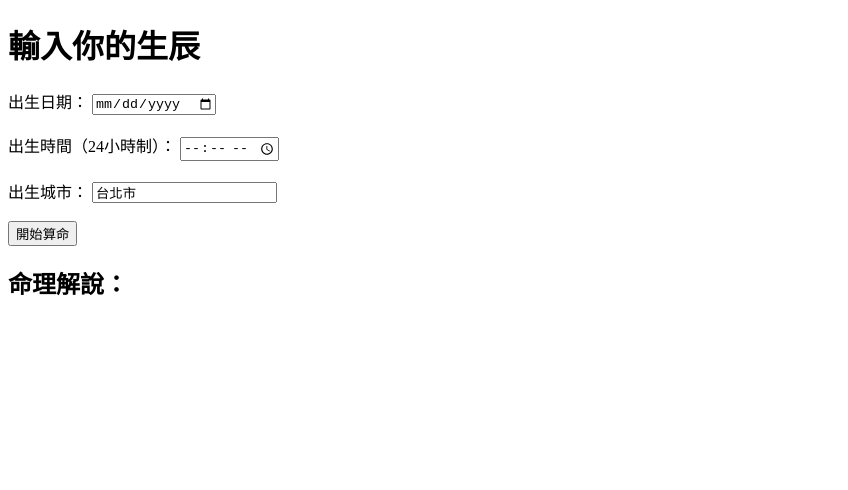
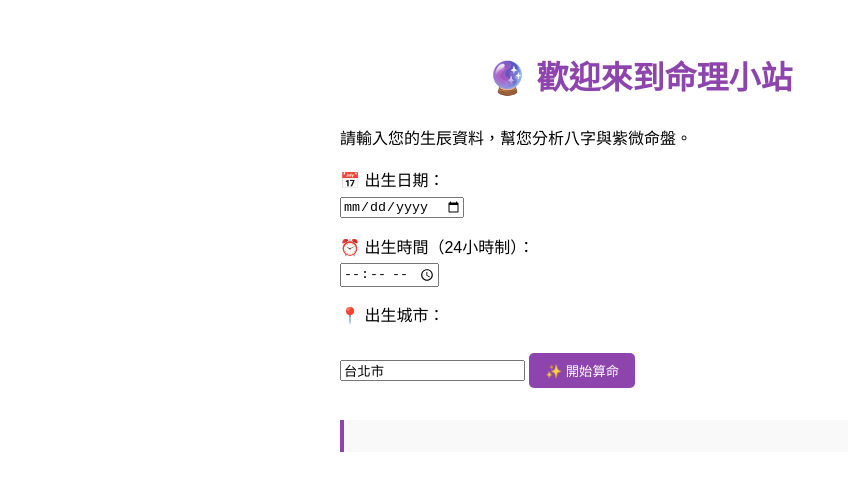
Before and after one commit to Sf7778/bazi-ziwei-webapp, a plain HTML site: page index.html in a window 1280 px wide. Shown: the whole page, without its empty margins (0-848 px from the left). Drawn offline with Linux system fonts and the light colour scheme.

Commit message:
Update index.html

```diff
--- a/index.html
+++ b/index.html
@@ -3,62 +3,93 @@
 <head>
   <meta charset="UTF-8" />
   <meta name="viewport" content="width=device-width, initial-scale=1.0" />
-  <title>八字與紫微算命</title>
+  <title>八字與紫微命理小站</title>
+  <style>
+    body {
+      font-family: sans-serif;
+      max-width: 600px;
+      margin: auto;
+      padding: 2rem;
+      line-height: 1.6;
+    }
+    h1 {
+      text-align: center;
+      color: #8e44ad;
+    }
+    label {
+      display: block;
+      margin-top: 1rem;
+    }
+    button {
+      margin-top: 1.5rem;
+      padding: 0.5rem 1rem;
+      background-color: #8e44ad;
+      color: white;
+      border: none;
+      border-radius: 5px;
+      cursor: pointer;
+    }
+    button:hover {
+      background-color: #732d91;
+    }
+    #result {
+      margin-top: 2rem;
+      white-space: pre-wrap;
+      background: #f9f9f9;
+      padding: 1rem;
+      border-left: 4px solid #8e44ad;
+    }
+  </style>
 </head>
 <body>
-  <h1>輸入你的生辰</h1>
+  <h1>🔮 歡迎來到命理小站</h1>
+  <p>請輸入您的生辰資料，幫您分析八字與紫微命盤。</p>
+
   <form id="baziForm">
-    <label>出生日期：</label>
-    <input type="date" id="birthDate" required><br><br>
+    <label>📅 出生日期：</label>
+    <input type="date" id="birthDate" required />
 
-    <label>出生時間（24小時制）：</label>
-    <input type="time" id="birthTime" required><br><br>
+    <label>⏰ 出生時間（24小時制）：</label>
+    <input type="time" id="birthTime" required />
 
-    <label>出生城市：</label>
-    <input type="text" id="birthPlace" value="台北市" required><br><br>
+    <label>📍 出生城市：</label>
+    <input type="text" id="birthPlace" value="台北市" required />
 
-    <button type="submit">開始算命</button>
+    <button type="submit">✨ 開始算命</button>
   </form>
 
-  <h2>命理解說：</h2>
   <div id="result"></div>
 
   <script>
-    const form = document.getElementById('baziForm');
-    const resultDiv = document.getElementById('result');
+    const form = document.getElementById("baziForm");
+    const resultDiv = document.getElementById("result");
 
-    form.addEventListener('submit', async (e) => {
+    form.addEventListener("submit", async (e) => {
       e.preventDefault();
+      resultDiv.innerText = "🔮 分析中...請稍候...";
 
-      const birthDate = document.getElementById('birthDate').value;
-      const birthTime = document.getElementById('birthTime').value;
-      const birthPlace = document.getElementById('birthPlace').value;
-
-      const prompt = `請用八字與紫微斗數分析以下人的命理：\\n生日：${birthDate} ${birthTime}，出生地：${birthPlace}。請列出八字四柱、紫微命宮主星與性格描述、五行強弱、建議的事業方向，500字以內。`;
-
-      resultDiv.innerHTML = "分析中...請稍候...";
+      const birthDate = document.getElementById("birthDate").value;
+      const birthTime = document.getElementById("birthTime").value;
+      const birthPlace = document.getElementById("birthPlace").value;
 
       try {
-        const response = await fetch("https://api.openai.com/v1/chat/completions", {
+        const response = await fetch("/api/chat", {
           method: "POST",
           headers: {
             "Content-Type": "application/json",
-            "Authorization": "Bearer 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"
           },
-          body: JSON.stringify({
-            model: "gpt-3.5-turbo",
-            messages: [
-              { role: "system", content: "你是資深命理老師，擅長八字與紫微分析" },
-              { role: "user", content: prompt }
-            ]
-          })
+          body: JSON.stringify({ birthDate, birthTime, birthPlace }),
         });
 
+        if (!response.ok) {
+          throw new Error("API 回應錯誤");
+        }
+
         const data = await response.json();
-        const text = data.choices[0].message.content;
-        resultDiv.innerText = text;
-      } catch (error) {
-        resultDiv.innerText = "發生錯誤，請稍後再試。";
+        resultDiv.innerText = "📝 命理解說：\n\n" + data.result;
+      } catch (err) {
+        resultDiv.innerText = "❌ 發生錯誤，請稍後再試。";
+        console.error("錯誤：", err);
       }
     });
   </script>
```
